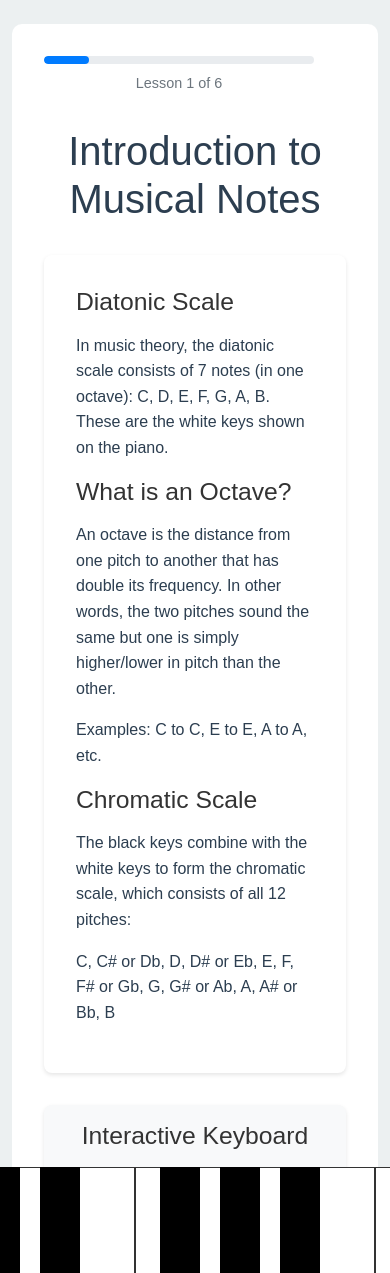
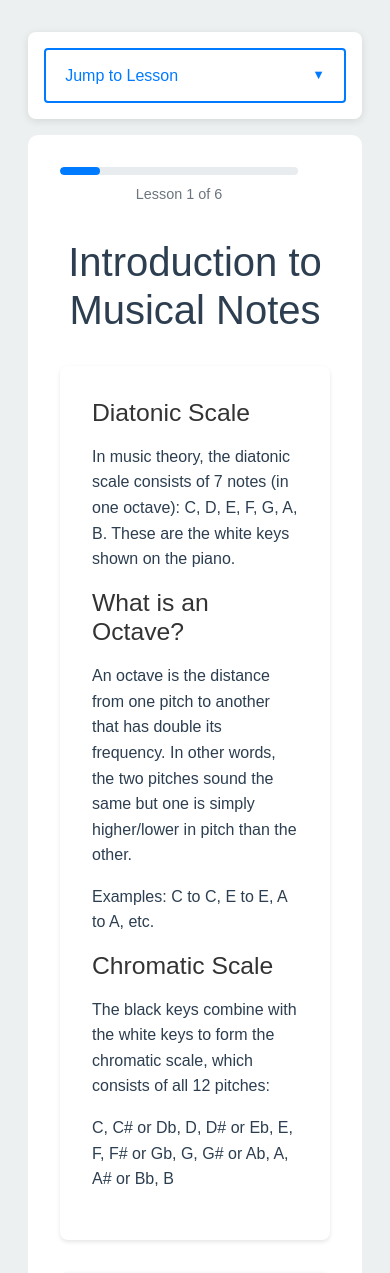
Before and after one commit to RelaPitch/RelaPitch, a Flask app: page /lesson/1 in a window 390 px wide; the page is wider, and only the part inside the window is pictured. Shown: the part 74-1347 px from the top of that part. Run offline with Flask 3, Linux system fonts and the light colour scheme; some libraries are stand-ins or nearby versions.

Commit message:
Fixed an issue with the drop down menu

```diff
--- a/static/css/style.css
+++ b/static/css/style.css
@@ -239,10 +239,25 @@ body {
     border-radius: 10px;
 }
 
-.page-layout {
+.content-wrapper {
     position: relative;
     max-width: 1200px;
-    margin: 0 auto;
+    margin: 2rem auto;
+    padding: 0 1rem;
+}
+
+@media (max-width: 1500px) {
+    .content-wrapper {
+        margin-left: 280px;
+        margin-top: 2rem;
+    }
+}
+
+@media (max-width: 1024px) {
+    .content-wrapper {
+        margin-left: auto;
+        padding: 0 1rem;
+    }
 }
 
 .lesson-header {
@@ -255,15 +270,32 @@ body {
 }
 
 .lesson-dropdown {
-    position: absolute;
-    left: -270px;
-    top: 0;
+    position: fixed;
+    left: 20px;
+    top: 100px;
     width: 250px;
     height: fit-content;
     background: white;
     padding: 1rem;
     border-radius: 8px;
     box-shadow: 0 2px 8px rgba(0,0,0,0.1);
+    z-index: 1000;
+}
+
+@media (max-width: 1024px) {
+    .lesson-dropdown {
+        position: relative;
+        left: 0;
+        top: 0;
+        width: 100%;
+        margin-bottom: 1rem;
+    }
+
+    .dropdown-content {
+        position: absolute;
+        width: 100%;
+        max-height: 300px;
+    }
 }
 
 .dropdown-btn {
--- a/templates/lesson.html
+++ b/templates/lesson.html
@@ -3,7 +3,7 @@
 {% block title %}{{ lesson.title }}{% endblock %}
 
 {% block content %}
-<div class="page-layout">
+<div class="content-wrapper">
 <div class="lesson-dropdown">
     <button class="dropdown-btn" aria-haspopup="true" aria-expanded="false" aria-controls="lesson-menu">Jump to Lesson <span class="arrow">▼</span></button>
     <div class="dropdown-content" id="lesson-menu" role="menu">
```
Lines whose indentation alone changed are shown as unchanged.
